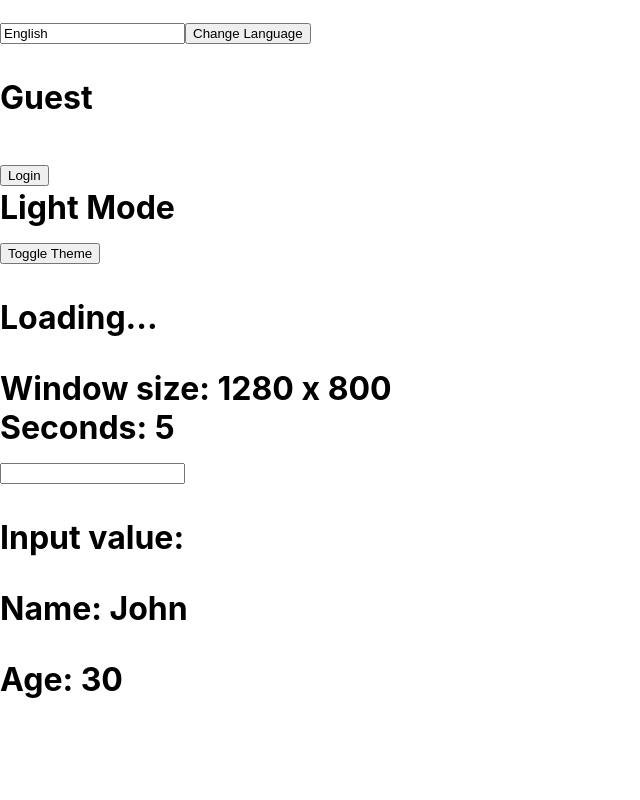
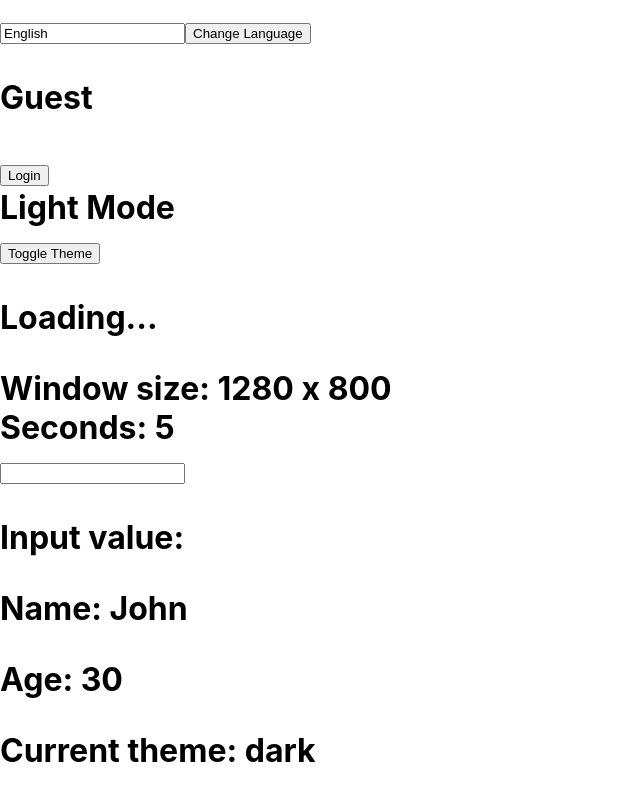
Before and after one commit to salinpaul94/60_DAY_PLAN_FOR_CROSS_PALTFORM_DEVELOPMENT, a React (Create React App) app in the folder test-roject/: page / in a window 1280 px wide. Shown: the part 937-1737 px from the top of the page, without its empty margins (0-640 px from the left). Before the commit the page ends 1668 px from the top, so only its background shows below. Built offline with nearby package versions, Linux system fonts and the light colour scheme; no server answers.

Commit message:
prop drilling task 10 example 2

```diff
--- a/test-roject/src/App.js
+++ b/test-roject/src/App.js
@@ -7,6 +7,7 @@ import AppContextApiTask7Example2 from './componentsDay5/AppContextApiTask7Examp
 import AppContextApiTask6Example2 from './componentsDay5/AppContextTask6Example2';
 import AppHooks from './componentsDay5/AppHooks';
 import AppTask10Example1 from './componentsDay5/AppTask10Example1';
+import AppTask10Example2 from './componentsDay5/AppTask10Example2';
 import Counter from './componentsDay5/Counter'
 import CounterUseEffectTask3 from './componentsDay5/CounterUseEffectTask3';
 import DataFetcherUseEffect from './componentsDay5/DataFetcherUseEffect';
@@ -39,6 +40,7 @@ const element = (
     <TimerTask9Example1/>
     <TextInputTask9Exaple2/>
     <AppTask10Example1/>
+    <AppTask10Example2/>
   </h1>
 )
 
--- /dev/null
+++ b/test-roject/src/componentsDay5/AppTask10Example2.js
@@ -0,0 +1,21 @@
+import React from "react";
+
+function AppTask10Example2() {
+  const theme = 'dark';
+
+  return <Header theme = { theme } />;
+}
+
+function Header({ theme }) {
+  return <Navbar theme = { theme } />;
+}
+
+function Navbar({ theme }) {
+  return <UserProfile theme = { theme } />;
+}
+
+function UserProfile({ theme }) {
+  return <p>Current theme: {theme}</p>;
+}
+
+export default AppTask10Example2;
```
